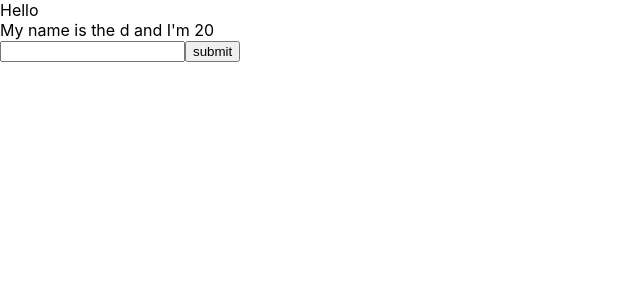
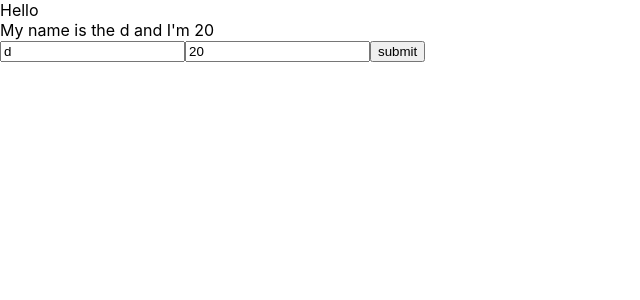
Before and after one commit to dth1237/reactjs, a React (Create React App) app: page / in a window 1280 px wide. Shown: the top 300 px of the page, without its empty margins (0-640 px from the left). Built offline with nearby package versions, Linux system fonts and the light colour scheme.

Commit message:
Nesting component

```diff
--- a/src/App.js
+++ b/src/App.js
@@ -13,6 +13,7 @@
     <div>
     Hello
   <MyComponent></MyComponent>
+
 
   </div>
 
--- a/src/components/MyComponent.js
+++ b/src/components/MyComponent.js
@@ -2,52 +2,15 @@
 //funcion components
 
 import React from "react";
+import Userinfor from "./Userinfor";
 class MyComponent extends React.Component {
-    state = {
-        name: `d`,
-        age: `20`
 
-    };
-    handelClick = (event) => {
-        console.log("Click me my button ")
-        console.log("random", Math.floor((Math.random() *100) +1));
-
-
-        this.setState({
-            name: 'dung',
-            age: Math.floor((Math.random() * 100) + 1)
-        })
-
-    }
-    HandleonMouseover = (event) => {
-        // console.log(event.pageX)
-    }
-    handleonchange = (event)=>
-    {
-        this.setState ({
-            name: event.target.value
-        })
-    }
-    handleonsubmit = (event)=>
-    {
-        event.preventDefault();
-        console.log(this.state)
-    }
     //JSX
     render() {
         return (
             <div>
-                My name is the {this.state.name} and I'm {this.state.age}
 
-               <form onSubmit = {(event) => this.handleonsubmit(event)}>
-                <input type = "text"
-                onChange = {(event) => this.handleonchange(event)}
-
-                />
-                    <button>submit</button>
-                </form>
-
-
+              <Userinfor></Userinfor>
 
             </div>
         );
--- /dev/null
+++ b/src/components/Userinfor.js
@@ -0,0 +1,69 @@
+import React from "react";
+
+class Userinfor extends React.Component
+{
+    state = {
+        name: `d`,
+        age: `20`
+
+    };
+    handelClick = (event) => {
+        console.log("Click me my button ")
+        console.log("random", Math.floor((Math.random() * 100) + 1));
+
+
+        this.setState({
+            name: 'dung',
+            age: Math.floor((Math.random() * 100) + 1)
+        })
+
+    }
+    HandleonMouseover = (event) => {
+        // console.log(event.pageX)
+    }
+    handleonchangename = (event) => {
+        this.setState({
+            name: event.target.value
+        })
+    }
+    handleonchangeage = (event) => {
+        this.setState({
+            age: event.target.value
+        })
+    }
+    handleonsubmit = (event) => {
+        event.preventDefault();
+        console.log(this.state)
+    }
+
+    render(){
+    return(
+
+        <div>
+            My name is the {this.state.name} and I'm {this.state.age}
+
+            <form onSubmit={(event) => this.handleonsubmit(event)}>
+                <input type="text"
+                    value={this.state.name}
+                    onChange={(event) => this.handleonchangename(event)}
+
+                />
+                <input type="text"
+                    value={this.state.age}
+                    onChange={(event) => this.handleonchangeage(event)}
+
+                />
+
+                <button>submit</button>
+            </form>
+        </div>
+
+
+    )
+    }
+
+
+
+
+}
+export default Userinfor;
```
